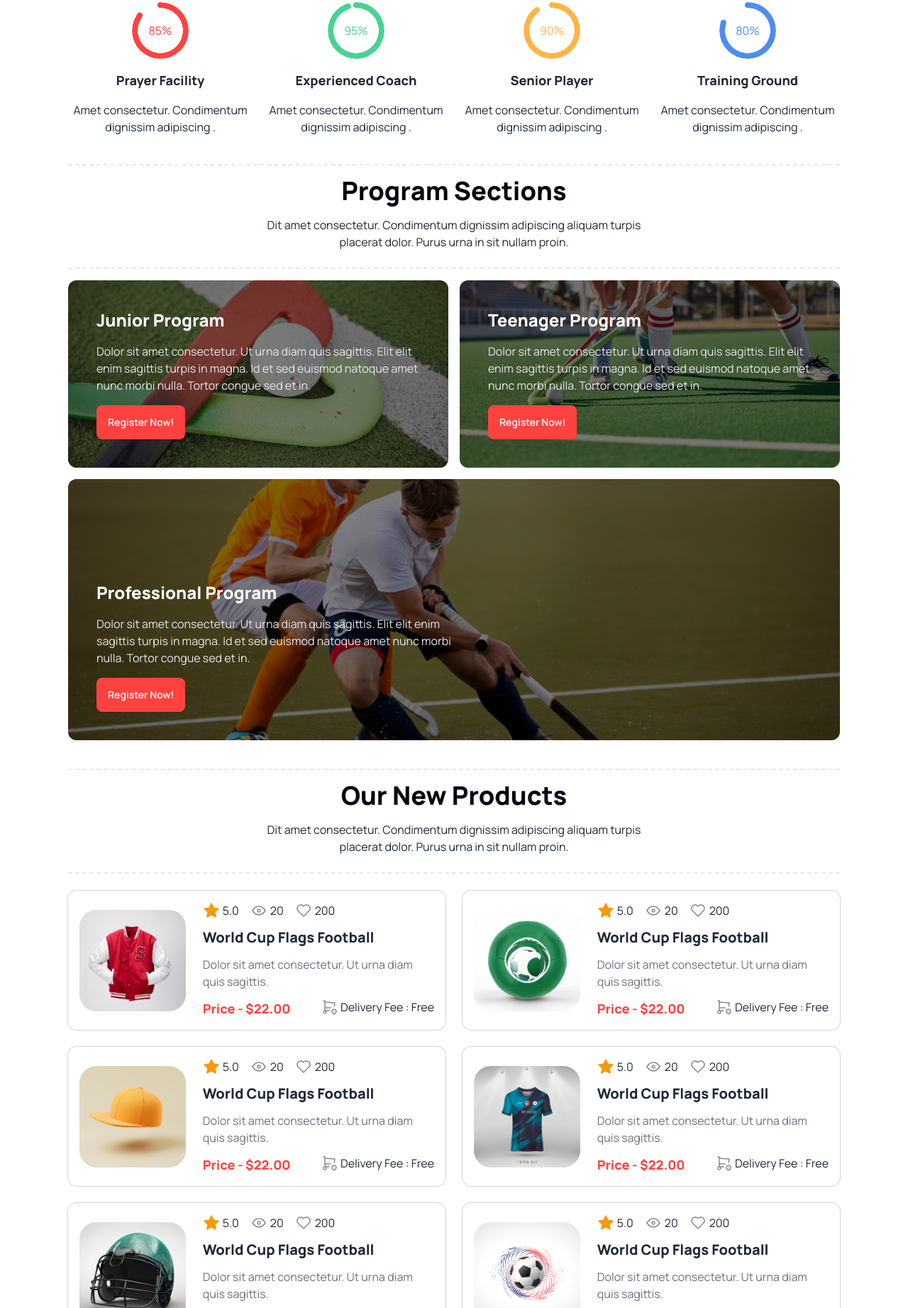
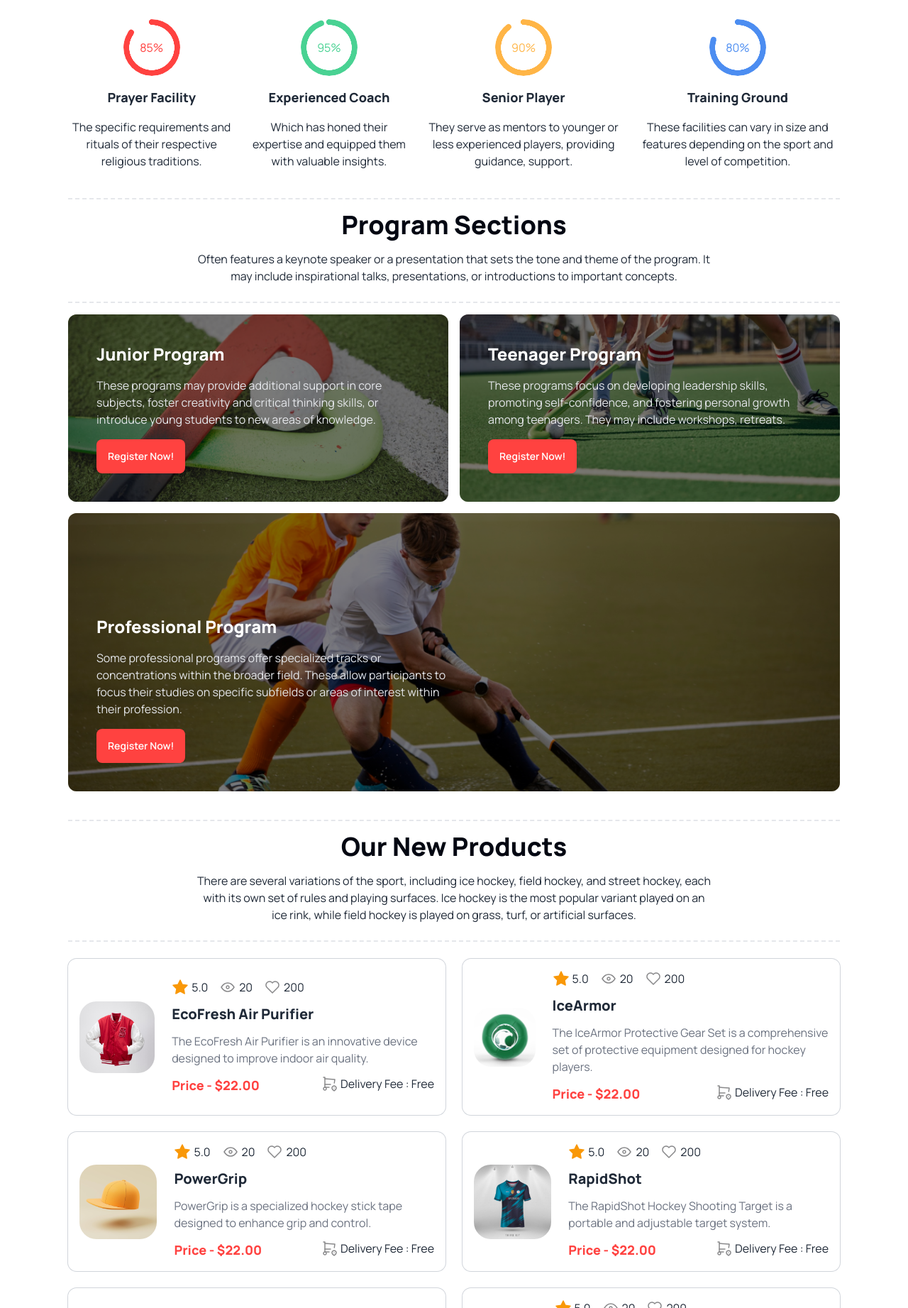
Before and after one commit to shaishabcoding/Hockeys, a plain HTML site: page index.html in a window 1280 px wide. Shown: the part 957-2800 px from the top of the page at 71% size. Drawn offline with nearby package versions, Linux system fonts and the light colour scheme.

Commit message:
finished

```diff
--- a/index.html
+++ b/index.html
@@ -178,8 +178,9 @@
             Meet all the heroes from the field
           </h3>
           <p class="text-gray-300">
-            Dit amet consectetur. Condimentum dignissim adipiscing aliquam
-            turpis placerat dolor. Purus urna in sit nullam proin.
+            The event showcases heroes from a wide range of domains, including
+            science and technology, medicine, arts and entertainment, sports,
+            social activism, and more.
           </p>
         </div>
       </section>
@@ -197,9 +198,12 @@
           >
             Professional Hockeys Club
           </h2>
-          <p class="mx-auto w-full lg:w-1/2 text-center mt-4 mb-4 lg:mb-8">
-            Dit amet consectetur. Condimentum dignissim adipiscing aliquam
-            turpis placerat dolor. Purus urna in sit nullam proin.
+          <p class="mx-auto w-full lg:w-2/3 text-center mt-4 mb-4 lg:mb-8">
+            These players are highly trained athletes with exceptional hockey
+            skills, including skating, stickhandling, shooting, and teamwork.
+            They dedicate countless hours to practice, conditioning, and
+            strategizing in order to excel in their roles and contribute to the
+            success of their team.
           </p>
           <div class="border-t-2 border-gray-200 border-dashed"></div>
           <!-- club card container -->
@@ -217,7 +221,8 @@
               </div>
               <h4 class="text-lg font-extrabold my-4">Prayer Facility</h4>
               <p class="w-2/3 lg:w-full">
-                Amet consectetur. Condimentum dignissim adipiscing .
+                The specific requirements and rituals of their respective
+                religious traditions.
               </p>
             </div>
             <!-- card 2 -->
@@ -231,7 +236,8 @@
               </div>
               <h4 class="text-lg font-extrabold my-4">Experienced Coach</h4>
               <p class="w-2/3 lg:w-full">
-                Amet consectetur. Condimentum dignissim adipiscing .
+                Which has honed their expertise and equipped them with valuable
+                insights.
               </p>
             </div>
             <!-- card 3 -->
@@ -245,7 +251,8 @@
               </div>
               <h4 class="text-lg font-extrabold my-4">Senior Player</h4>
               <p class="w-2/3 lg:w-full">
-                Amet consectetur. Condimentum dignissim adipiscing .
+                They serve as mentors to younger or less experienced players,
+                providing guidance, support.
               </p>
             </div>
             <!-- card 4 -->
@@ -259,7 +266,8 @@
               </div>
               <h4 class="text-lg font-extrabold my-4">Training Ground</h4>
               <p class="w-2/3 lg:w-full">
-                Amet consectetur. Condimentum dignissim adipiscing .
+                These facilities can vary in size and features depending on the
+                sport and level of competition.
               </p>
             </div>
           </div>
@@ -274,9 +282,10 @@
         >
           Program Sections
         </h2>
-        <p class="mx-auto w-full lg:w-1/2 text-center mt-4 mb-4 lg:mb-6">
-          Dit amet consectetur. Condimentum dignissim adipiscing aliquam turpis
-          placerat dolor. Purus urna in sit nullam proin.
+        <p class="mx-auto w-full lg:w-2/3 text-center mt-4 mb-4 lg:mb-6">
+          Often features a keynote speaker or a presentation that sets the tone
+          and theme of the program. It may include inspirational talks,
+          presentations, or introductions to important concepts.
         </p>
         <div class="border-t-2 border-gray-200 border-dashed"></div>
         <!-- program card container -->
@@ -290,9 +299,9 @@
                 Junior Program
               </h3>
               <p class="text-gray-200 py-4">
-                Dolor sit amet consectetur. Ut urna diam quis sagittis. Elit
-                elit enim sagittis turpis in magna. Id et sed euismod natoque
-                amet nunc morbi nulla. Tortor congue sed et in.
+                These programs may provide additional support in core subjects,
+                foster creativity and critical thinking skills, or introduce
+                young students to new areas of knowledge.
               </p>
               <button class="btn bg-primary text-white mr-5 lg:mr-0 border-0">
                 Register Now!
@@ -308,9 +317,9 @@
                 Teenager Program
               </h3>
               <p class="text-gray-200 py-4">
-                Dolor sit amet consectetur. Ut urna diam quis sagittis. Elit
-                elit enim sagittis turpis in magna. Id et sed euismod natoque
-                amet nunc morbi nulla. Tortor congue sed et in.
+                These programs focus on developing leadership skills, promoting
+                self-confidence, and fostering personal growth among teenagers.
+                They may include workshops, retreats.
               </p>
               <button class="btn bg-primary text-white mr-5 lg:mr-0 border-0">
                 Register Now!
@@ -326,9 +335,10 @@
                 Professional Program
               </h3>
               <p class="text-gray-200 py-4 lg:w-1/2">
-                Dolor sit amet consectetur. Ut urna diam quis sagittis. Elit
-                elit enim sagittis turpis in magna. Id et sed euismod natoque
-                amet nunc morbi nulla. Tortor congue sed et in.
+                Some professional programs offer specialized tracks or
+                concentrations within the broader field. These allow
+                participants to focus their studies on specific subfields or
+                areas of interest within their profession.
               </p>
               <button class="btn bg-primary text-white mr-5 lg:mr-0 border-0">
                 Register Now!
@@ -346,9 +356,12 @@
         >
           Our New Products
         </h2>
-        <p class="mx-auto w-full lg:w-1/2 text-center mt-4 mb-4 lg:mb-6">
-          Dit amet consectetur. Condimentum dignissim adipiscing aliquam turpis
-          placerat dolor. Purus urna in sit nullam proin.
+        <p class="mx-auto w-full lg:w-2/3 text-center mt-4 mb-4 lg:mb-6">
+          There are several variations of the sport, including ice hockey, field
+          hockey, and street hockey, each with its own set of rules and playing
+          surfaces. Ice hockey is the most popular variant played on an ice
+          rink, while field hockey is played on grass, turf, or artificial
+          surfaces.
         </p>
         <div class="border-t-2 border-gray-200 border-dashed"></div>
         <!-- Products card container -->
@@ -469,9 +482,10 @@
                   200
                 </div>
               </div>
-              <h2 class="text-xl font-extrabold">World Cup Flags Football</h2>
+              <h2 class="text-xl font-extrabold">EcoFresh Air Purifier</h2>
               <p class="text-gray-500">
-                Dolor sit amet consectetur. Ut urna diam quis sagittis.
+                The EcoFresh Air Purifier is an innovative device designed to
+                improve indoor air quality.
               </p>
               <div class="flex flex-col lg:flex-row justify-between gap-4">
                 <h3 class="text-primary text-lg font-extrabold">
@@ -654,9 +668,10 @@
                   200
                 </div>
               </div>
-              <h2 class="text-xl font-extrabold">World Cup Flags Football</h2>
+              <h2 class="text-xl font-extrabold">IceArmor</h2>
               <p class="text-gray-500">
-                Dolor sit amet consectetur. Ut urna diam quis sagittis.
+                The IceArmor Protective Gear Set is a comprehensive set of
+                protective equipment designed for hockey players.
               </p>
               <div class="flex flex-col lg:flex-row justify-between gap-4">
                 <h3 class="text-primary text-lg font-extrabold">
@@ -839,9 +854,10 @@
                   200
                 </div>
               </div>
-              <h2 class="text-xl font-extrabold">World Cup Flags Football</h2>
+              <h2 class="text-xl font-extrabold">PowerGrip</h2>
               <p class="text-gray-500">
-                Dolor sit amet consectetur. Ut urna diam quis sagittis.
+                PowerGrip is a specialized hockey stick tape designed to enhance
+                grip and control.
               </p>
               <div class="flex flex-col lg:flex-row justify-between gap-4">
                 <h3 class="text-primary text-lg font-extrabold">
@@ -1024,9 +1040,10 @@
                   200
                 </div>
               </div>
-              <h2 class="text-xl font-extrabold">World Cup Flags Football</h2>
+              <h2 class="text-xl font-extrabold">RapidShot</h2>
               <p class="text-gray-500">
-                Dolor sit amet consectetur. Ut urna diam quis sagittis.
+                The RapidShot Hockey Shooting Target is a portable and
+                adjustable target system.
               </p>
               <div class="flex flex-col lg:flex-row justify-between gap-4">
                 <h3 class="text-primary text-lg font-extrabold">
@@ -1209,9 +1226,10 @@
                   200
                 </div>
               </div>
-              <h2 class="text-xl font-extrabold">World Cup Flags Football</h2>
+              <h2 class="text-xl font-extrabold">FreezeGuard</h2>
               <p class="text-gray-500">
-                Dolor sit amet consectetur. Ut urna diam quis sagittis.
+                The FreezeGuard Hockey Skate Blade Covers are protective covers
+                designed to protect skate blades.
               </p>
               <div class="flex flex-col lg:flex-row justify-between gap-4">
                 <h3 class="text-primary text-lg font-extrabold">
@@ -1394,9 +1412,10 @@
                   200
                 </div>
               </div>
-              <h2 class="text-xl font-extrabold">World Cup Flags Football</h2>
+              <h2 class="text-xl font-extrabold">GoalMinder</h2>
               <p class="text-gray-500">
-                Dolor sit amet consectetur. Ut urna diam quis sagittis.
+                The GoalMinder Smart Hockey Goalie Tracker is a wearable device
+                specifically designed for hockey goalies.
               </p>
               <div class="flex flex-col lg:flex-row justify-between gap-4">
                 <h3 class="text-primary text-lg font-extrabold">
@@ -1474,9 +1493,10 @@
         >
           Clients Question
         </h2>
-        <p class="mx-auto w-full lg:w-1/2 text-center mt-4 mb-4 lg:mb-6">
-          Dit amet consectetur. Condimentum dignissim adipiscing aliquam turpis
-          placerat dolor. Purus urna in sit nullam proin.
+        <p class="mx-auto w-full lg:w-2/3 text-center mt-4 mb-4 lg:mb-6">
+          Questions that help spur action to address your customers' needs are
+          crucial for building effective customer satisfaction surveys and an
+          excellent way to build customer loyalty.
         </p>
         <div class="border-t-2 border-gray-200 border-dashed"></div>
         <!-- container -->
@@ -1491,12 +1511,14 @@
               >
                 <input type="radio" name="my-accordion-4" checked="checked" />
                 <div class="collapse-title text-xl font-extrabold">
-                  Our Equipment
+                  How do I place an order?
                 </div>
                 <div class="collapse-content">
                   <p>
-                    Dolor sit amet consectetur. Ut urna diam quis sagittis. Elit
-                    elit enim sagittis turpis in magna.
+                    To place an order, please visit our website and follow the
+                    instructions provided on the ordering page. You can also
+                    contact our customer service team for assistance with
+                    placing your order.
                   </p>
                 </div>
               </div>
@@ -1505,12 +1527,15 @@
               >
                 <input type="radio" name="my-accordion-4" />
                 <div class="collapse-title text-xl font-extrabold">
-                  Hockey Training
+                  What are your shipping options and delivery times?
                 </div>
                 <div class="collapse-content">
                   <p>
-                    Dolor sit amet consectetur. Ut urna diam quis sagittis. Elit
-                    elit enim sagittis turpis in magna.
+                    We offer various shipping options, including standard and
+                    expedited shipping. The delivery times depend on your
+                    location and the shipping method chosen. During the checkout
+                    process, you will be able to see the estimated delivery
+                    times for each shipping option available to you.
                   </p>
                 </div>
               </div>
@@ -1519,12 +1544,16 @@
               >
                 <input type="radio" name="my-accordion-4" />
                 <div class="collapse-title text-xl font-extrabold">
-                  Private Lessons
+                  What is your return policy?
                 </div>
                 <div class="collapse-content">
                   <p>
-                    Dolor sit amet consectetur. Ut urna diam quis sagittis. Elit
-                    elit enim sagittis turpis in magna.
+                    We have a flexible return policy. If you are not satisfied
+                    with your purchase, you can return the item within a
+                    specified timeframe (usually 30 days) for a refund or
+                    exchange. Please refer to our website or contact our
+                    customer service for detailed information on our return
+                    policy.
                   </p>
                 </div>
               </div>
@@ -1533,12 +1562,14 @@
               >
                 <input type="radio" name="my-accordion-4" />
                 <div class="collapse-title text-xl font-extrabold">
-                  Ski Touring
+                  How can I track my order?
                 </div>
                 <div class="collapse-content">
                   <p>
-                    Dolor sit amet consectetur. Ut urna diam quis sagittis. Elit
-                    elit enim sagittis turpis in magna.
+                    Once your order has been shipped, you will receive a
+                    confirmation email with a tracking number. You can use this
+                    tracking number to monitor the progress of your shipment on
+                    our website or the courier's website.
                   </p>
                 </div>
               </div>
@@ -1546,11 +1577,16 @@
                 class="collapse collapse-plus join-item border border-base-300"
               >
                 <input type="radio" name="my-accordion-4" />
-                <div class="collapse-title text-xl font-extrabold">Booking</div>
+                <div class="collapse-title text-xl font-extrabold">
+                  Do you offer warranty on your products?
+                </div>
                 <div class="collapse-content">
                   <p>
-                    Dolor sit amet consectetur. Ut urna diam quis sagittis. Elit
-                    elit enim sagittis turpis in magna.
+                    Yes, we provide warranty coverage for our products. The
+                    duration and terms of the warranty may vary depending on the
+                    product. Please refer to the product documentation or
+                    contact our customer service for specific details about the
+                    warranty coverage for the product you purchased.
                   </p>
                 </div>
               </div>
@@ -1559,12 +1595,14 @@
               >
                 <input type="radio" name="my-accordion-4" />
                 <div class="collapse-title text-xl font-extrabold">
-                  Pricings
+                  How can I contact your customer support team?
                 </div>
                 <div class="collapse-content">
                   <p>
-                    Dolor sit amet consectetur. Ut urna diam quis sagittis. Elit
-                    elit enim sagittis turpis in magna.
+                    You can reach our customer support team by phone, email, or
+                    through the contact form on our website. Our customer
+                    service representatives are available during business hours
+                    to assist you with any inquiries or concerns you may have.
                   </p>
                 </div>
               </div>
@@ -1581,9 +1619,10 @@
         >
           Get In Touch
         </h2>
-        <p class="mx-auto w-full lg:w-1/2 text-center mt-4 mb-4 lg:mb-6">
-          Dit amet consectetur. Condimentum dignissim adipiscing aliquam turpis
-          placerat dolor. Purus urna in sit nullam proin.
+        <p class="mx-auto w-full lg:w-2/3 text-center mt-4 mb-4 lg:mb-6">
+          You can reach out to us via phone or email for any inquiries,
+          questions, or support you may need. Our customer service team is
+          available to assist you during business hours.
         </p>
         <div class="border-t-2 border-gray-200 border-dashed"></div>
         <!-- contact container -->
@@ -1657,11 +1696,11 @@
             </div>
             <!-- input 3 -->
             <div class="flex-1">
-              <h3 class="text-xl font-extrabold mb-4">Subject</h3>
+              <h3 class="text-xl font-extrabold mb-4">Message</h3>
               <textarea
                 class="textarea textarea-bordered w-full lg:h-80 h-40"
                 required
-                placeholder="Bio"
+                placeholder="Write your message"
               ></textarea>
             </div>
             <button
@@ -1708,8 +1747,9 @@
           Get In Touch
         </header>
         <p class="text-gray-400">
-          Dit amet consectetur. Condimentum adipiscing aliquam turpis placerat
-          dolor. Purus urna in sit nullam proin.
+          You can reach out to us via phone or email for any inquiries,
+          questions, or support you may need. Our customer service team is
+          available to assist you during business hours.
         </p>
         <div class="mx-auto lg:mx-0">
           <i class="fa-regular fa-envelope text-primary mr-1"></i>
```
Lines whose indentation alone changed are shown as unchanged.
